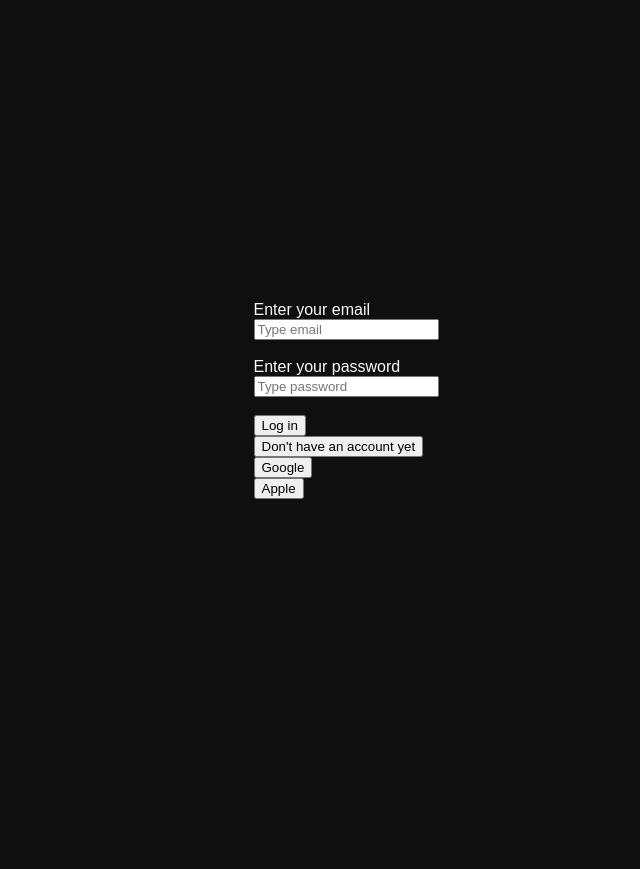
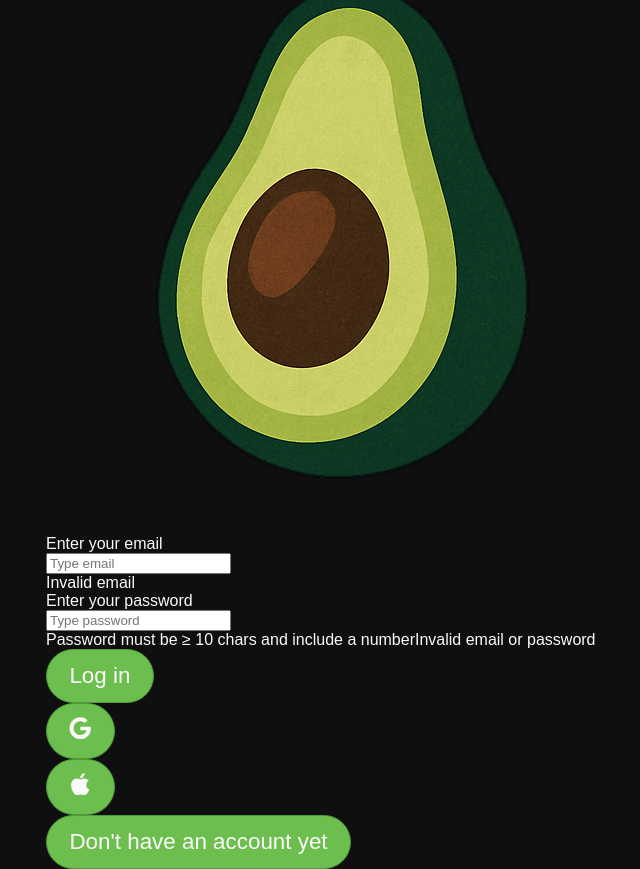
Before and after one commit to koleks92/Avocadoro, a React (Vite) app: page / in a window 1280 px wide. Shown: the whole page, without its empty margins (294-934 px from the left). Before the commit the page ends 800 px from the top, so only its background shows below. Built offline with nearby package versions, Linux system fonts and the light colour scheme; no server answers; a web font is replaced by a local one.

Commit message:
feat: Login page styling, v1 finished

```diff
--- a/src/react/login.tsx
+++ b/src/react/login.tsx
@@ -6,12 +6,18 @@ import { AvocadoroContext } from "./store/AvocadoroContext";
 import Input from "./components/input";
 import Button from "./components/button";
 import Loading from "./components/loading";
+import { FaGoogle, FaApple } from "react-icons/fa";
+import { SiApple } from "react-icons/si";
+import { IoIosArrowBack } from "react-icons/io";
+import logo from "./images/Logo.png";
+import logoText from "./images/logo_text.png";
 
 export default function Login() {
     const [email, setEmail] = useState<string>("");
     const [password, setPassword] = useState<string>("");
     const [confirmPassword, setConfirmPassword] = useState<string>("");
-    const [loading, setLoading] = useState(true);
+    const [loading, setLoading] = useState<boolean>(true);
+    const [message, setMessage] = useState<string>("");
 
     const [signUpView, setSignUpView] = useState<boolean>(false);
     const [signUpMessage, setSignUpMessage] = useState<string>();
@@ -53,6 +59,8 @@ export default function Login() {
     async function signInHandler(e: React.FormEvent): Promise<void> {
         e.preventDefault();
 
+        setMessage("");
+
         // Email validation: must include "@" and "."
         const emailIsInvalid = !email.includes("@") || !email.includes(".");
         setEmailInvalid(emailIsInvalid);
@@ -72,7 +80,7 @@ export default function Login() {
             if (error) {
                 console.error("Signin error:", error);
                 setLoading(false);
-
+                setMessage(error.message);
                 return;
             }
 
@@ -127,7 +135,7 @@ export default function Login() {
         }
     }
 
-    async function handleSignInWithGoogle() {
+    async function handleSignInWithGoogle(): Promise<void> {
         setLoading(true);
 
         const { error } = await supabase.auth.signInWithOAuth({
@@ -143,7 +151,7 @@ export default function Login() {
         }
     }
 
-    async function handleSignInWithApple() {
+    async function handleSignInWithApple(): Promise<void> {
         setLoading(true);
 
         const { error } = await supabase.auth.signInWithOAuth({
@@ -162,30 +170,61 @@ export default function Login() {
         }
     }
 
+    function clearMessages(): void {
+        setMessage("");
+        setPasswordInvalid(false);
+        setEmailInvalid(false);
+        setConfirmPasswordInvalid(false);
+    }
+
     if (loading) {
-        return (
-        <Loading />
-        )
+        return <Loading />;
     }
 
     if (!session) {
         return (
-            <div className="test">
-                {signUpView ? (
+            <div className="login_root">
+                <div className="login_logo_div">
                     <div>
-                        <div>
+                        {signUpView && (
                             <Button
-                                label="Go back"
+                                label={<IoIosArrowBack />}
                                 type="button"
+                                style="custom_button button_logo"
                                 onClick={() => {
+                                    {
                                         setSignUpView(false);
+                                        clearMessages();
+                                    }
                                 }}
                             />
+                        )}
                     </div>
-
+                    <img src={logo} alt="Avocadoro" className="login_logo" />
+                    <div style={{ visibility: "hidden" }}>
+                        {signUpView && (
+                            <Button
+                                label={<IoIosArrowBack />}
+                                type="button"
+                                style="custom_button button_logo"
+                                onClick={() => {
+                                    {
+                                        setSignUpView(false);
+                                        clearMessages();
+                                    }
+                                }}
+                            />
+                        )}
+                    </div>
+                </div>
+                <div className="login_main_div">
+                    {signUpView ? (
+                        // Sign Up View
                         <form onSubmit={signUpHandler}>
-                            <div>
-                                <label htmlFor="email">Enter your email</label>
+                            <div className="center_column_div">
+                                <label htmlFor="email" className="login_label">
+                                    Enter your email
+                                </label>
                                 <Input
                                     type="email"
                                     placeholder="Type email"
@@ -193,15 +232,20 @@ export default function Login() {
                                     onChange={(e) => setEmail(e.target.value)}
                                 />
                                 {emailInvalid ? (
-                                    <span style={{ color: "red" }}>
+                                    <span className="warning_span">
                                         Invalid email
                                     </span>
                                 ) : (
-                                    <br />
+                                    <span className="disabled_span">
+                                        Invalid email
+                                    </span>
                                 )}
                             </div>
-                            <div>
-                                <label htmlFor="password">
+                            <div className="center_column_div">
+                                <label
+                                    htmlFor="password"
+                                    className="login_label"
+                                >
                                     Enter your password
                                 </label>
                                 <Input
@@ -213,16 +257,22 @@ export default function Login() {
                                     }
                                 />
                                 {passwordInvalid ? (
-                                    <span style={{ color: "red" }}>
+                                    <span className="warning_span">
                                         Password must be ≥ 10 chars and include
                                         a number
                                     </span>
                                 ) : (
-                                    <br />
+                                    <span className="disabled_span">
+                                        Password must be ≥ 10 chars and include
+                                        a number
+                                    </span>
                                 )}
                             </div>
-                            <div>
-                                <label htmlFor="password">
+                            <div className="center_column_div">
+                                <label
+                                    htmlFor="password"
+                                    className="login_label"
+                                >
                                     Confirm your password
                                 </label>
                                 <Input
@@ -234,23 +284,31 @@ export default function Login() {
                                     }
                                 />
                                 {confirmPasswordInvalid ? (
-                                    <span style={{ color: "red" }}>
+                                    <span className="warning_span">
                                         Typed passwords are not the same
                                     </span>
                                 ) : (
-                                    <br />
+                                    <span className="disabled_span">
+                                        Typed passwords are not the same
+                                    </span>
                                 )}
                             </div>
                             {signUpMessage}
-                            <div>
-                                <Button label="Sign Up" type="submit" />
+                            <div className="center_column_div">
+                                <Button
+                                    label="Sign Up"
+                                    type="submit"
+                                    style="custom_button"
+                                />
                             </div>
                         </form>
-                    </div>
                     ) : (
+                        // Sign In View
                         <form onSubmit={signInHandler}>
-                        <div>
-                            <label htmlFor="email">Enter your email</label>
+                            <div className="center_column_div">
+                                <label htmlFor="email" className="login_label">
+                                    Enter your email
+                                </label>
                                 <Input
                                     type="email"
                                     placeholder="Type email"
@@ -258,54 +316,86 @@ export default function Login() {
                                     onChange={(e) => setEmail(e.target.value)}
                                 />
                                 {emailInvalid ? (
-                                <span style={{ color: "red" }}>
+                                    <span className="warning_span">
                                         Invalid email
                                     </span>
                                 ) : (
-                                <br />
+                                    <span className="disabled_span">
+                                        Invalid email
+                                    </span>
                                 )}
                             </div>
-                        <div>
-                            <label htmlFor="password">
+                            <div className="center_column_div">
+                                <label
+                                    htmlFor="password"
+                                    className="login_label"
+                                >
                                     Enter your password
                                 </label>
                                 <Input
                                     type="password"
                                     placeholder="Type password"
                                     value={password}
-                                onChange={(e) => setPassword(e.target.value)}
+                                    onChange={(e) =>
+                                        setPassword(e.target.value)
+                                    }
                                 />
                                 {passwordInvalid ? (
-                                <span style={{ color: "red" }}>
-                                    Password must be ≥ 10 chars and include a
-                                    number
+                                    <span className="warning_span">
+                                        Password must be ≥ 10 chars and include
+                                        a number
                                     </span>
                                 ) : (
-                                <br />
+                                    <span className="disabled_span">
+                                        Password must be ≥ 10 chars and include
+                                        a number
+                                    </span>
+                                )}
+                                {message ? (
+                                    <span className="warning_span">
+                                        Invalid email or password
+                                    </span>
+                                ) : (
+                                    <span className="disabled_span">
+                                        Invalid email or password
+                                    </span>
                                 )}
                             </div>
 
-                        <div>
-                            <Button label="Log in" type="submit" />
+                            <div className="center_column_div">
                                 <Button
-                                label="Don't have an account yet"
-                                type="button"
-                                onClick={() => setSignUpView(true)}
+                                    label="Log in"
+                                    type="submit"
+                                    style="custom_button"
                                 />
+                                <div className="center_row_div">
                                     <Button
                                         type="button"
-                                label="Google"
+                                        style="custom_button button_logo"
+                                        label={<FaGoogle />}
                                         onClick={() => handleSignInWithGoogle()}
                                     />
                                     <Button
                                         type="button"
-                                label="Apple"
+                                        style="custom_button button_logo"
+                                        label={<SiApple />}
                                         onClick={() => handleSignInWithApple()}
+                                    />
+                                </div>
+                                <Button
+                                    label="Don't have an account yet"
+                                    type="button"
+                                    style="custom_button button_nobg"
+                                    onClick={() => {
+                                        setSignUpView(true);
+                                        clearMessages();
+                                    }}
                                 />
                             </div>
                         </form>
                     )}
                 </div>
+            </div>
         );
     }
 }
```
Lines whose indentation alone changed are shown as unchanged.
